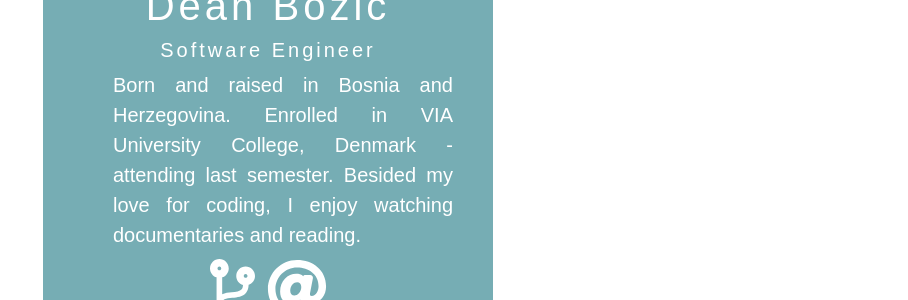
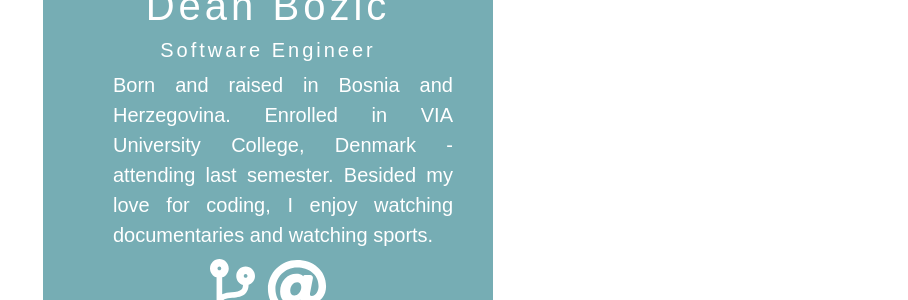
Before and after one commit to DeanDK/portfolio-react, a React (Create React App) app: page /about in a window 1280 px wide. Shown: the part 389-689 px from the top of the page, without its empty margins (372-1280 px from the left). Built offline with nearby package versions, Linux system fonts and the light colour scheme.

Commit message:
changed translate app image

```diff
--- a/src/components/About.js
+++ b/src/components/About.js
@@ -13,7 +13,7 @@ const About = () => (
       <p>
         Born and raised in Bosnia and Herzegovina. Enrolled in VIA University
         College, Denmark - attending last semester. Besided my love for coding,
-        I enjoy watching documentaries and reading.
+        I enjoy watching documentaries and watching sports.
       </p>
       <ul>
         <li>
--- a/src/components/Modals/modal.js
+++ b/src/components/Modals/modal.js
@@ -20,7 +20,7 @@ class ModalExample extends Component {
         return (
           <img
             alt="translate"
-            src="./images/translation.PNG"
+            src="./images/translate_n2.PNG"
             height="450px"
             width="780px"
           />
```
Also changed, not shown: public/images/feedback-cap.png (deleted), public/images/translate_n2.PNG (added).
